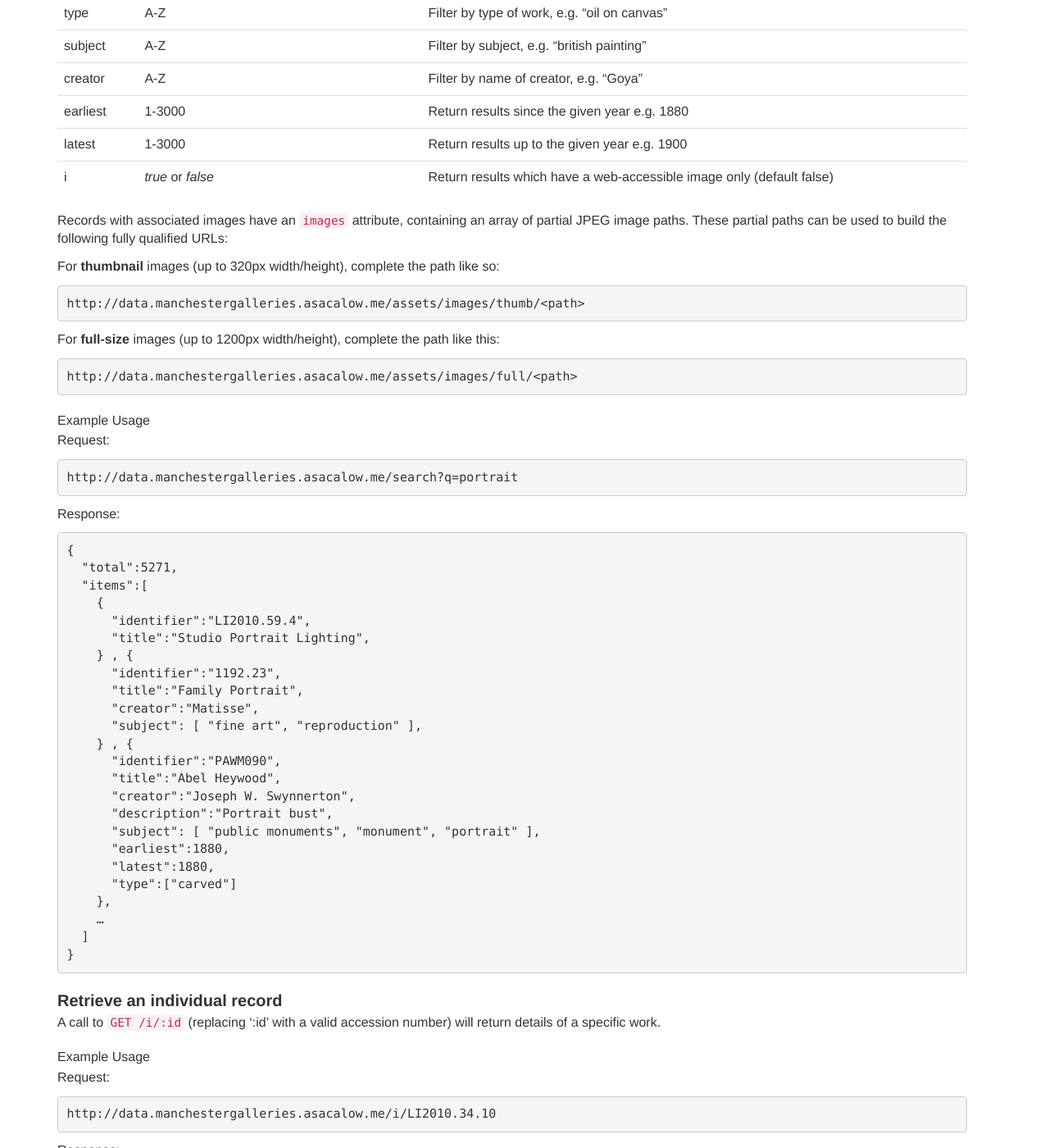
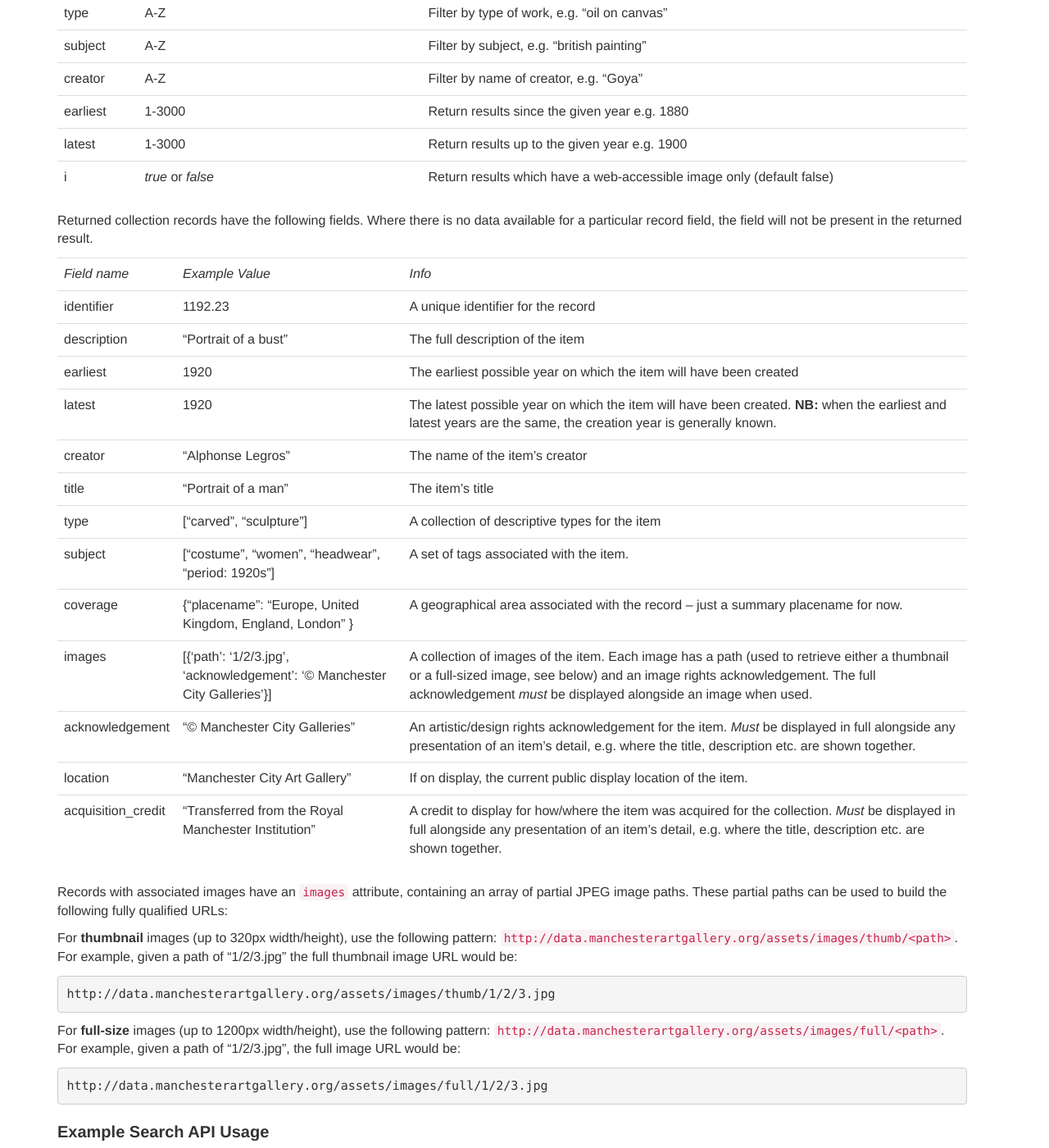
Before and after one commit to codeforeurope/art-explorer-docs, a Jekyll site: the page built from index.md, in a window 1280 px wide and 1400 px high, scrolled down 1090 px. Shown: the whole window at 82% size. Built offline with Jekyll 4.4.1, drawn with Linux system fonts in a browser that asks for light colours; some of the changed text lies outside the part shown.

Commit message:
Add documentation for the fields which make up a record; provide better examples of how to derive image paths from a record.

```diff
--- a/index.md
+++ b/index.md
@@ -11,7 +11,7 @@ Please let us know if you are building anything exciting with it, and if you hav
 
 ### API Overview
 
-Data is returned in JSON format, either raw or in a "padded JSON" ([JSON-P]) wrapper for ease of development within a browser environment. To make a call with JSON-P, supply a callback attribute on the querystring e.g. `GET http://data.manchestergalleries.asacalow.me/i/1918.370?callback=foo`. JSON-P is also supported by front-end javascript libraries such as [JQuery].
+Data is returned in JSON format, either raw or in a "padded JSON" ([JSON-P]) wrapper for ease of development within a browser environment. To make a call with JSON-P, supply a callback attribute on the querystring e.g. `GET http://data.manchesterartgallery.org/i/1918.370?callback=foo`. JSON-P is also supported by front-end javascript libraries such as [JQuery].
 
 #### End points
 
@@ -40,21 +40,38 @@ earliest | 1-3000 | Return results since the given year e.g. 1880
 latest | 1-3000 | Return results up to the given year e.g. 1900
 i | _true_ or _false_ | Return results which have a web-accessible image only (default false)
 
+Returned collection records have the following fields. Where there is no data available for a particular record field, the field will not be present in the returned result.
+
+*Field name* | *Example Value* | *Info*
+identifier | 1192.23 | A unique identifier for the record
+description | "Portrait of a bust" | The full description of the item
+earliest | 1920 | The earliest possible year on which the item will have been created
+latest | 1920 | The latest possible year on which the item will have been created. __NB:__ when the earliest and latest years are the same, the creation year is generally known.
+creator | "Alphonse Legros" | The name of the item's creator
+title | "Portrait of a man" | The item's title
+type | ["carved", "sculpture"] | A collection of descriptive types for the item
+subject | ["costume", "women", "headwear", "period: 1920s"] | A set of tags associated with the item.
+coverage | {"placename": "Europe, United Kingdom, England, London" } | A geographical area associated with the record – just a summary placename for now.
+images | [{'path': '1/2/3.jpg', 'acknowledgement': '© Manchester City Galleries'}] | A collection of images of the item. Each image has a path (used to retrieve either a thumbnail or a full-sized image, see below) and an image rights acknowledgement. The full acknowledgement *must* be displayed alongside an image when used.
+acknowledgement | "© Manchester City Galleries" | An artistic/design rights acknowledgement for the item. *Must* be displayed in full alongside any presentation of an item's detail, e.g. where the title, description etc. are shown together.
+location | "Manchester City Art Gallery" | If on display, the current public display location of the item.
+acquisition_credit | "Transferred from the Royal Manchester Institution" | A credit to display for how/where the item was acquired for the collection. *Must* be displayed in full alongside any presentation of an item's detail, e.g. where the title, description etc. are shown together.
+
 Records with associated images have an `images` attribute, containing an array of partial JPEG image paths. These partial paths can be used to build the following fully qualified URLs:
 
-For __thumbnail__ images (up to 320px width/height), complete the path like so:
+For __thumbnail__ images (up to 320px width/height), use the following pattern: `http://data.manchesterartgallery.org/assets/images/thumb/<path>`.  For example, given a path of "1/2/3.jpg" the full thumbnail image URL would be:
 
-    http://data.manchestergalleries.asacalow.me/assets/images/thumb/<path>
+    http://data.manchesterartgallery.org/assets/images/thumb/1/2/3.jpg
 
-For __full-size__ images (up to 1200px width/height), complete the path like this:
+For __full-size__ images (up to 1200px width/height), use the following pattern: `http://data.manchesterartgallery.org/assets/images/full/<path>`. For example, given a path of "1/2/3.jpg", the full image URL would be:
 
-    http://data.manchestergalleries.asacalow.me/assets/images/full/<path>
+    http://data.manchesterartgallery.org/assets/images/full/1/2/3.jpg
 
-##### Example Usage
+#### Example Search API Usage
 
 Request:
 
-    http://data.manchestergalleries.asacalow.me/search?q=portrait
+    http://data.manchesterartgallery.org/search?q=portrait
 
 Response:
 
@@ -91,7 +108,7 @@ A call to `GET /i/:id` (replacing ':id' with a valid accession number) will retu
 
 Request:
 
-    http://data.manchestergalleries.asacalow.me/i/LI2010.34.10
+    http://data.manchesterartgallery.org/i/LI2010.34.10
 
 Response:
 
```
Also changed, not shown: other parts of index.md (+1 -4 lines), about.md (deleted, +0 -11 lines).
